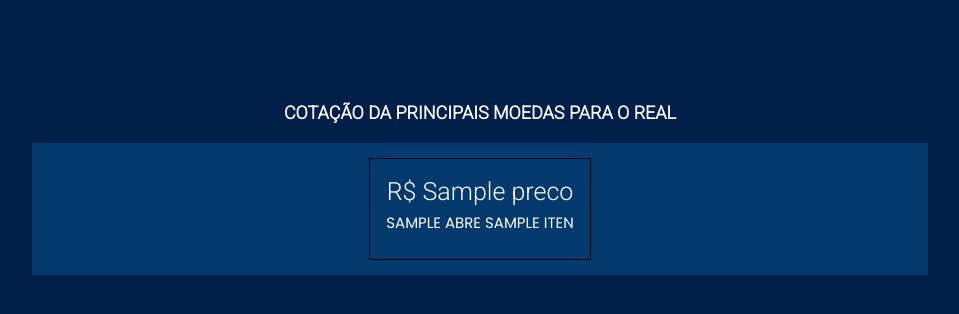
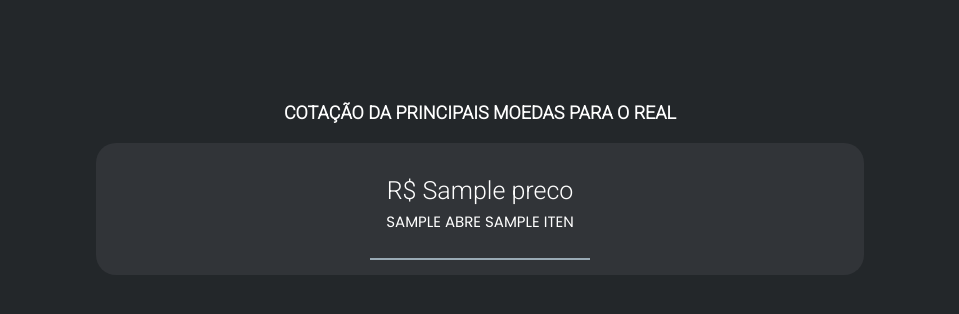
Before and after one commit to ViniUme/Flask-Finance, a Flask app: template templates/home-moedas.html in a window 1280 px wide. Shown: the top 314 px of the page, without its empty margins (160-1119 px from the left). Run offline with Flask 2, Linux system fonts and the light colour scheme; the template is opened without the code that fills it: most values are stand-ins (such as "Sample title", 1, 10 or a date in 2020).

Commit message:
edit colors

```diff
--- a/static/style.css
+++ b/static/style.css
@@ -1,5 +1,5 @@
 body{
-    background-color: #011F4B;
+    background-color: #23272a;
     margin: 0;
     color: white;
     text-align: center;
@@ -15,15 +15,16 @@ body{
 }
 
 .container{
-    width: 70%;
+    width: 60%;
     display: flex;
     flex-wrap: wrap;
     margin: auto;
     left: 0;
     right: 0;
     justify-content: center;
-    background-color: #03396C;
+    background-color: #313438;
     margin-bottom: 30px;
+    border-radius: 20px;
 }
 
 .box{
@@ -34,7 +35,7 @@ body{
     margin-top: 15px;
     margin-bottom: 15px;
     text-align: center;
-    border: black 1px solid;
+    border-bottom: #99aab5 2px solid;
 }
 
 .nome{
```
